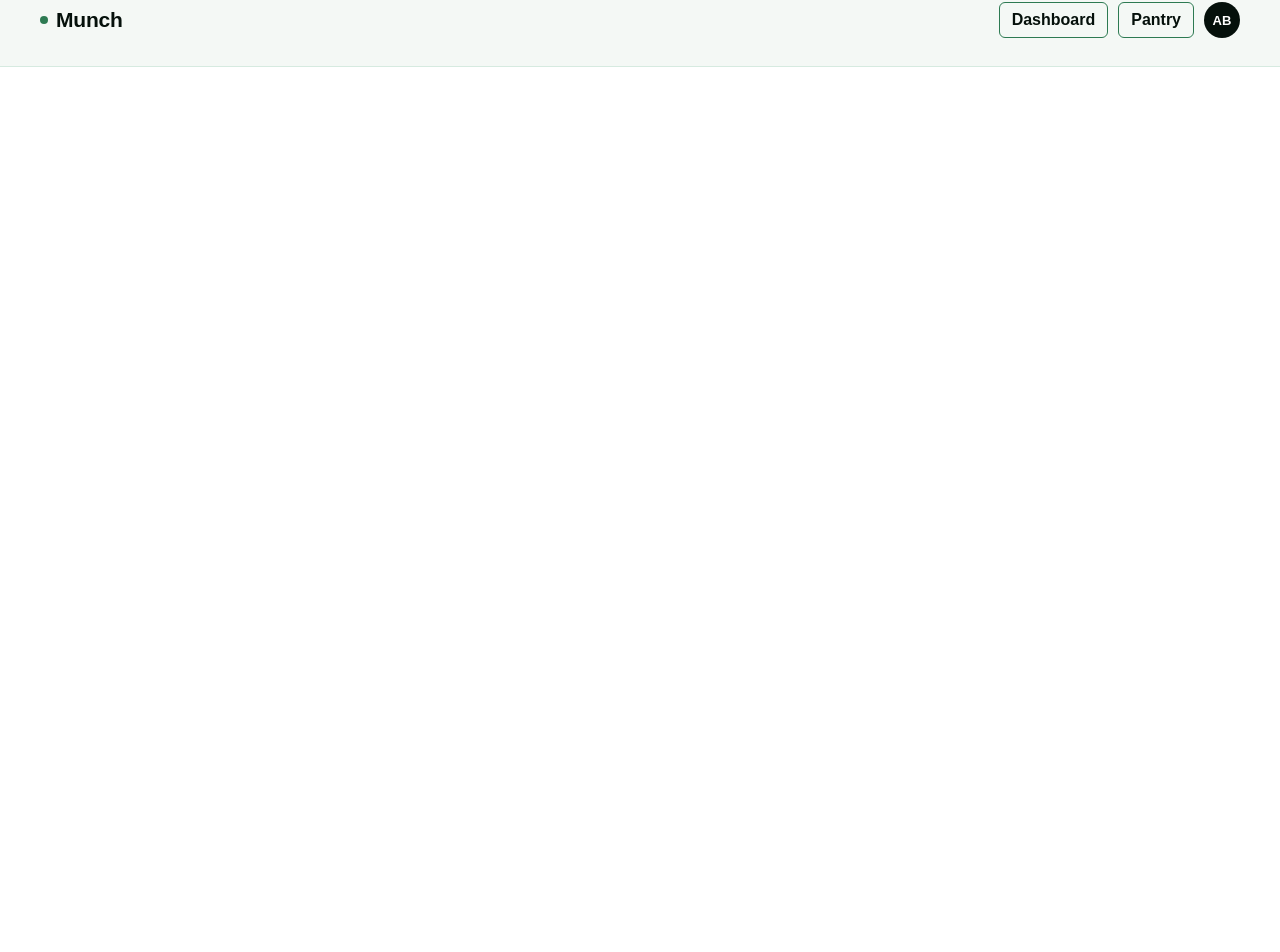
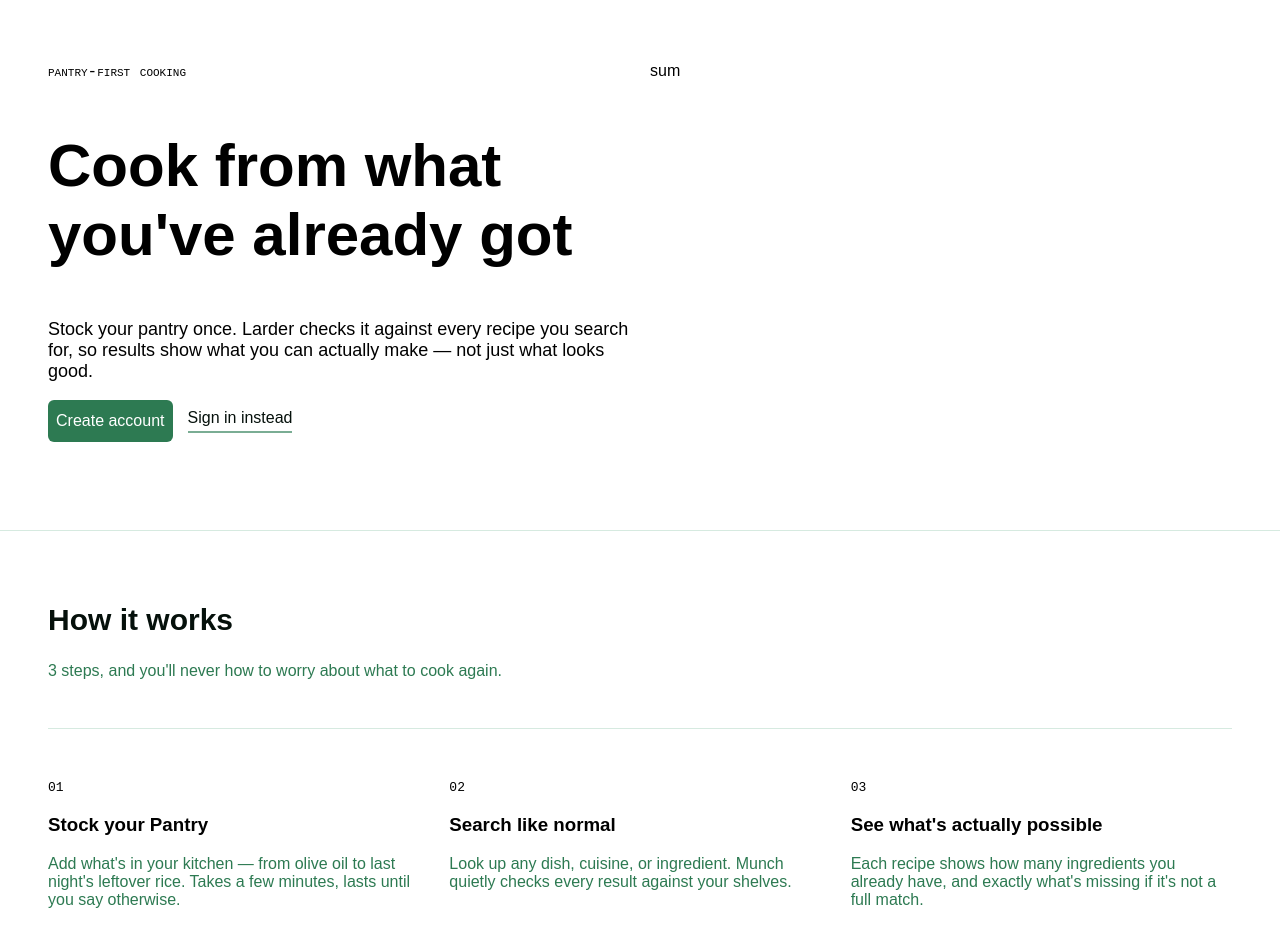
Before and after one commit to averybowers03/MunchApp, a React (Vite) app in the folder munch-frontend/: page /pages/AboutPage in a window 1280 px wide. Shown: the part 119-1071 px from the top of the page. Before the commit the page ends 800 px from the top, so only its background shows below. Built offline with nearby package versions, Linux system fonts and the light colour scheme.

Commit message:
style: adds brief information about the website and its purpose with some examples (still pending)

```diff
--- /dev/null
+++ b/munch-frontend/src/pages/AboutPage.css
@@ -0,0 +1,115 @@
+
+.section-hdr {
+    display: grid;
+    grid-template-columns: 1fr 1fr;
+    gap: 20px;
+    padding: 88px 48px;
+    border-bottom: 1px solid var(--hairline);
+    justify-content: center;
+}
+
+.section {
+    padding: 48px 48px;
+    border-bottom: 1px solid var(--hairline);
+    block-size: border-box;
+}
+
+.header {
+    display: block;
+}
+
+.header h1 {
+    font-size: 60px
+}
+
+.header span {
+    font-variant: small-caps;
+    font-family: monospace;
+    font-size: large;
+}
+
+.header p {
+    font-size: large;
+}
+
+.auth {
+    display: flex;
+    gap: 15px;
+    text-decoration: none;
+    justify-content: baseline;
+    align-items: center;
+}
+
+.create-btn {
+    text-decoration: none;
+    padding: 12px 8px;
+    color: white;
+    background-color: var(--accent);
+    border-radius: var(--radius);
+}
+
+.signin-btn {
+    text-decoration: none;
+    color: var(--ink);
+    border-bottom: 2px solid var(--ink-faint);
+    padding-bottom: 4px;
+}
+
+.create-btn:hover {
+    background-color: var(--accent-hover);
+}
+
+.signin-btn:hover {
+    border-bottom: 2px solid var(--accent-hover);
+}
+
+.steps-header {
+    display: block;
+    justify-content: center;
+    border-bottom: 1px solid var(--hairline);
+    padding-bottom: 48px;
+}
+
+.steps-header h2{
+    color: var(--ink);
+    font-size: 30px;
+}
+
+.steps-header span{
+    color: var(--ink-soft);
+}
+
+.step-by-step {
+    display: grid;
+    grid-template-columns: 1fr 1fr 1fr;
+    gap: 20px;
+    padding-top: 48px;
+    align-content: center;
+    justify-content: center;
+}
+
+.step span{
+    font-family: monospace;
+}
+
+.step h2{
+    color: var(--ink);
+    font-size: 30px;
+}
+
+.step p{
+    color: var(--ink-soft);
+    font-size: normal;
+}
+
+.ex-header {
+
+}
+
+.example-grid {
+
+}
+
+.example-card{
+
+}
--- a/munch-frontend/src/pages/AboutPage.tsx
+++ b/munch-frontend/src/pages/AboutPage.tsx
@@ -1,10 +1,61 @@
 
-import Navbar from "../components/Navbar";
+import "./AboutPage.css";
+import { Link } from 'react-router-dom';
 
-function AboutPage () {
+function AboutPage() {
     return (
     <section className='screen' id="about">
-        <Navbar />
+
+        <div className="section-hdr">
+            <div className="header">
+                <span>pantry-first cooking</span>
+                <h1>Cook from what you've already got</h1>
+                <p className="sub">Stock your pantry once. Larder checks it against every recipe you search for,
+                    so results show what you can actually make — not just what looks good.
+                </p>
+                <div className="auth">
+                    <Link to="/pages/Dashboard" className="create-btn">Create account</Link>
+                   <Link to="/pages/Dashboard" className="signin-btn">Sign in instead</Link>
+                </div>
+            </div>
+            <div className="labels">
+                sum
+            </div>
+        </div>
+        <div className="section">
+            <div className="steps-header">
+                <h2>How it works</h2>
+                <span>3 steps, and you'll never how to worry about what to cook again.</span>
+            </div>
+            <div className="step-by-step">
+                <div className="step">
+                    <span>01</span>
+                    <h3>Stock your Pantry</h3>
+                    <p>Add what's in your kitchen — from olive oil to last night's leftover rice. Takes a few minutes, lasts until you say otherwise.</p>
+                </div>
+                <div className="step">
+                    <span>02</span>
+                    <h3>Search like normal</h3>
+                    <p>Look up any dish, cuisine, or ingredient. Munch quietly checks every result against your shelves.</p>
+                </div>
+                <div className="step">
+                    <span>03</span>
+                    <h3>See what's actually possible</h3>
+                    <p>Each recipe shows how many ingredients you already have, and exactly what's missing if it's not a full match.</p>
+                </div>
+            </div>
+        </div>
+        <div className="section">
+            <div className="ex-header">
+                <h2>See it in action!</h2>
+                <span>A search for “stirfry” — matched against a pantry of 18 staples.</span>
+            </div>
+            <div className="example-grid">
+                <div className="example-card">
+
+                </div>
+            </div>
+        </div>
 
     </section>
     );
```
